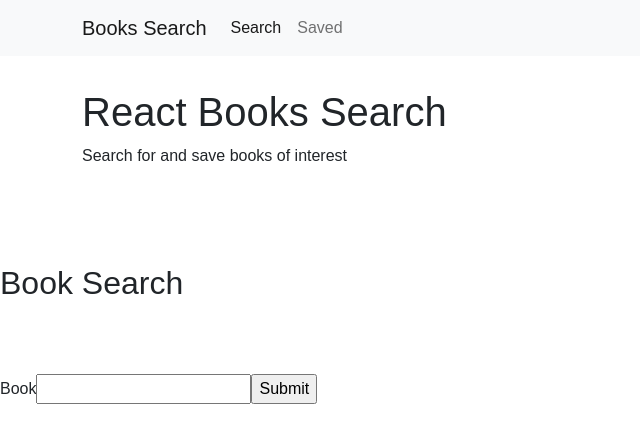
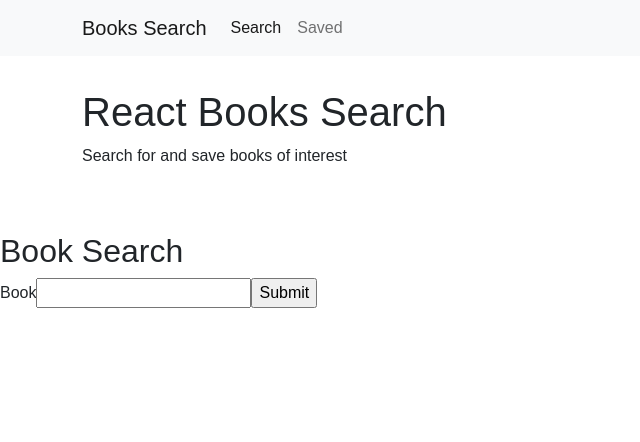
Before and after one commit to Conanas/books-search, a React (Create React App) app in the folder client/: page / in a window 1280 px wide. Shown: the top 442 px of the page, without its empty margins (0-640 px from the left). Built offline with nearby package versions, Linux system fonts and the light colour scheme.

Commit message:
changed header class to page header

```diff
--- a/client/src/components/Header/style.css
+++ b/client/src/components/Header/style.css
@@ -1,4 +1,4 @@
-header {
+.page-header {
   padding-top: 2em;
   padding-bottom: 4em;
 }
```
